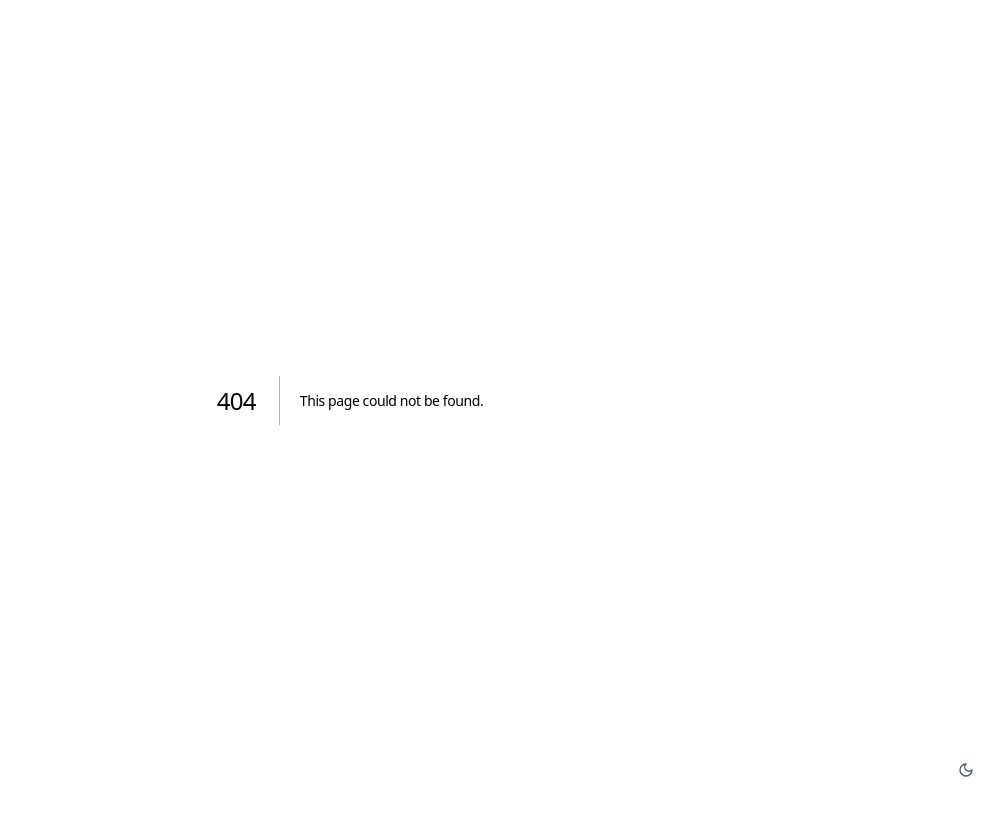
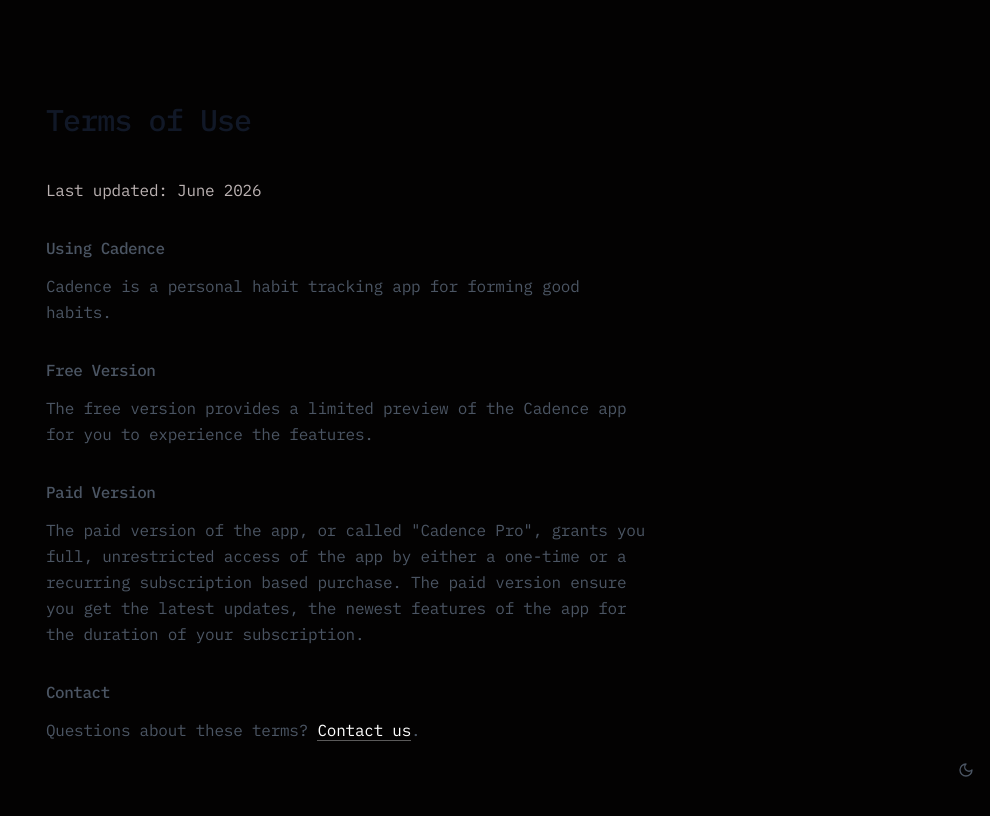
Before and after one commit to xorforce/me, a Next.js app: page /cadence/terms in a window 1280 px wide. Before the commit this address had no page. Shown: the top 816 px of the page, without its empty margins (290-1280 px from the left). Built offline with nearby package versions, Linux system fonts and the light colour scheme.

Commit message:
Add Cadence privacy policy and terms of use pages
Routes at /cadence/privacy and /cadence/terms — not linked from the home page, noindex set.

Co-Authored-By: Claude Sonnet 4.6 <noreply@anthropic.com>

```diff
--- /dev/null
+++ b/app/cadence/privacy/page.tsx
@@ -0,0 +1,43 @@
+export const metadata = {
+  title: 'Privacy Policy — Cadence',
+  robots: { index: false, follow: false },
+};
+
+export default function Privacy() {
+  return (
+    <main className='mx-auto max-w-2xl px-8 py-24 site-body-copy space-y-8'>
+      <h1 className='site-page-title'>Privacy Policy</h1>
+      <p className='text-muted-foreground text-sm'>Last updated: June 2026</p>
+
+      <section className='space-y-3'>
+        <h2 className='font-medium'>What Cadence collects</h2>
+        <p>
+          Cadence collects absolutely no activity user data that can be linked
+          back to you. This includes any and/or all activity that you do while
+          interacting with the app.
+        </p>
+      </section>
+
+      <section className='space-y-3'>
+        <h2 className='font-medium'>Analytics</h2>
+        <p>
+          We use anonymized, aggregated crash reports and usage analytics to
+          understand how the app performs. These contain no personally
+          identifiable information and cannot be linked back to you.
+        </p>
+      </section>
+
+      <section className='space-y-3'>
+        <h2 className='font-medium'>Changes</h2>
+        <p>
+          If this policy changes in a meaningful way, we will notify you in-app
+          before the change takes effect. If you have any questions, you can{' '}
+          <a href='mailto:bhagatmakesapps@gmail.com' className='home-link'>
+            contact us
+          </a>
+          .
+        </p>
+      </section>
+    </main>
+  );
+}
--- /dev/null
+++ b/app/cadence/terms/page.tsx
@@ -0,0 +1,48 @@
+export const metadata = {
+  title: 'Terms of Use — Cadence',
+  robots: { index: false, follow: false },
+};
+
+export default function Terms() {
+  return (
+    <main className='mx-auto max-w-2xl px-8 py-24 site-body-copy space-y-8'>
+      <h1 className='site-page-title'>Terms of Use</h1>
+      <p className='text-muted-foreground text-sm'>Last updated: June 2026</p>
+
+      <section className='space-y-3'>
+        <h2 className='font-medium'>Using Cadence</h2>
+        <p>Cadence is a personal habit tracking app for forming good habits.</p>
+      </section>
+
+      <section className='space-y-3'>
+        <h2 className='font-medium'>Free Version</h2>
+        <p>
+          The free version provides a limited preview of the Cadence app for you
+          to experience the features.
+        </p>
+      </section>
+
+      <section className='space-y-3'>
+        <h2 className='font-medium'>Paid Version</h2>
+        <p>
+          The paid version of the app, or called "Cadence Pro", grants you full,
+          unrestricted access of the app by either a one-time or a recurring
+          subscription based purchase. The paid version ensure you get the
+          latest updates, the newest features of the app for the duration of
+          your subscription.
+        </p>
+      </section>
+
+      <section className='space-y-3'>
+        <h2 className='font-medium'>Contact</h2>
+        <p>
+          Questions about these terms?{' '}
+          <a href='mailto:bhagatmakesapps@gmail.com' className='home-link'>
+            Contact us
+          </a>
+          .
+        </p>
+      </section>
+    </main>
+  );
+}
```
